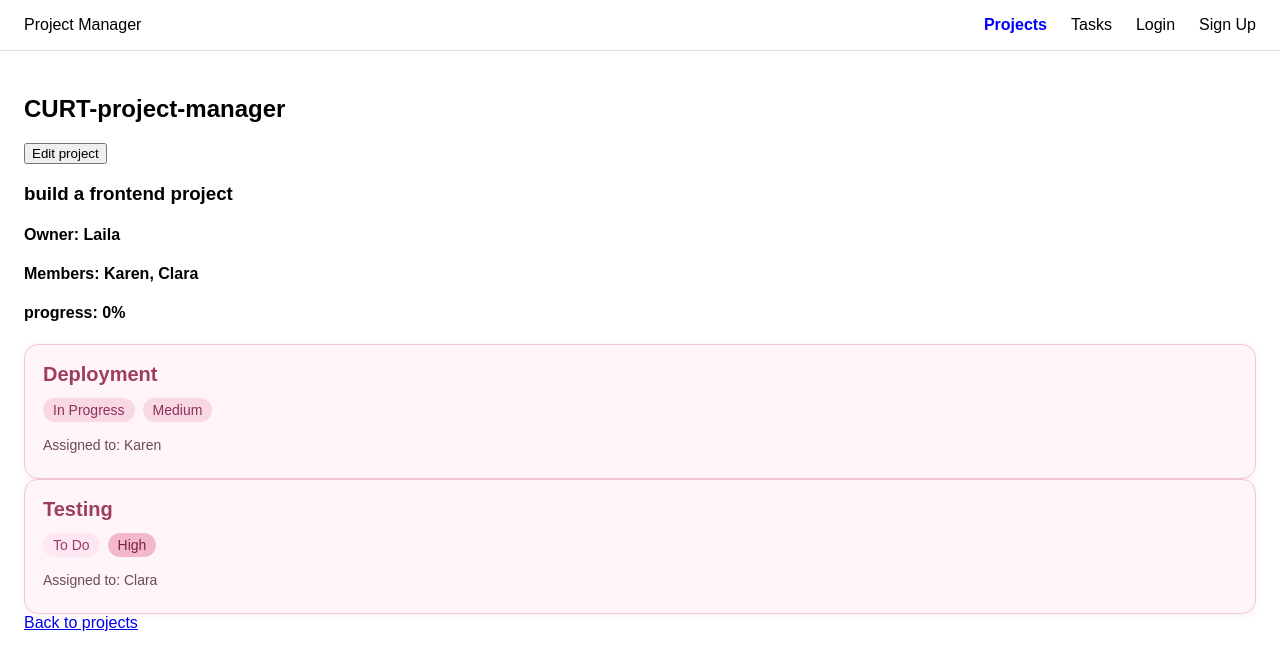
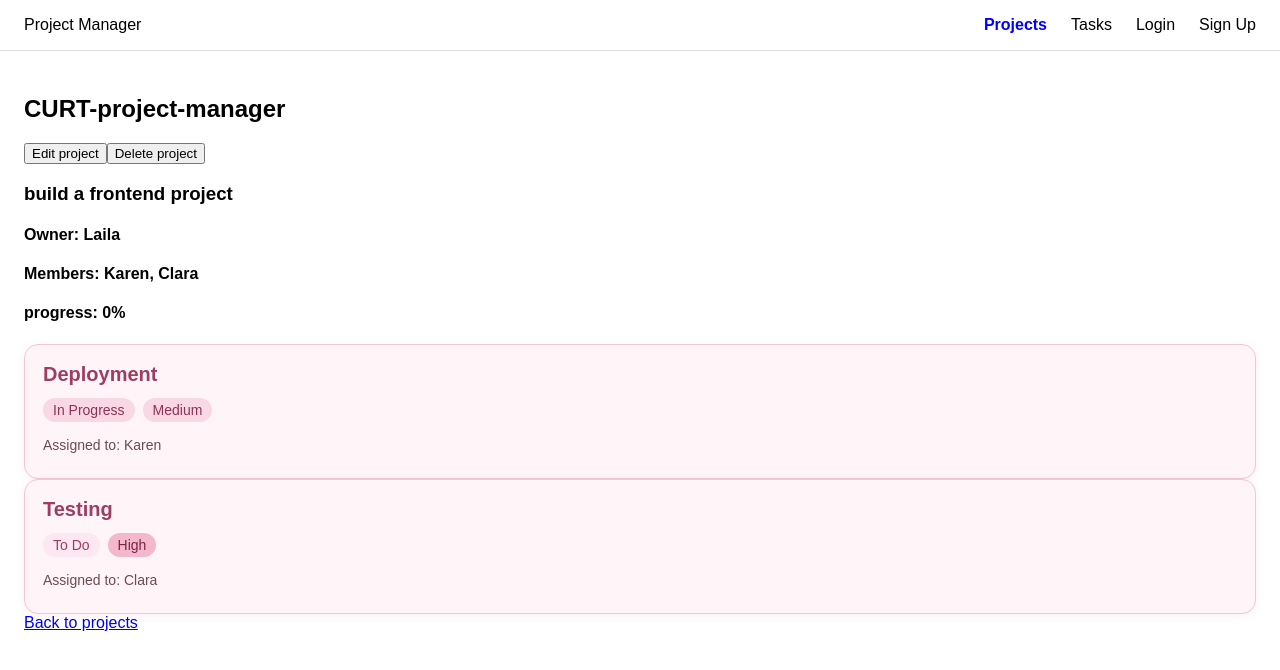
Before and after one commit to karenadel/CURT-Project-Management-System, a React (Vite) app in the folder curt-project-manager/: page /projects/p1 in a window 1280 px wide. Shown: the top 670 px of the page. Built offline with nearby package versions, Linux system fonts and the light colour scheme.

Commit message:
finish project CRUD

```diff
--- a/curt-project-manager/src/context/Provider.jsx
+++ b/curt-project-manager/src/context/Provider.jsx
@@ -37,6 +37,11 @@ export function Provider({ children }) {
         );
     }
 
+    function deleteProject(projectId) {
+        setProjects((prev) => prev.filter((project) => project.Id !== projectId));
+        setTasks((prev) => prev.filter((task) => task.projectId !== projectId));
+    }
+
     const value = {
         projects,
         setProjects,
@@ -45,7 +50,8 @@ export function Provider({ children }) {
         users,
         setUsers,
         addProject,
-        updateProject
+        updateProject,
+        deleteProject
     };
 
     return (
--- a/curt-project-manager/src/pages/ProjectsDetails/ProjectsDetails.jsx
+++ b/curt-project-manager/src/pages/ProjectsDetails/ProjectsDetails.jsx
@@ -1,6 +1,6 @@
 import { useState } from "react";
 import ProjectForm from "../Projects/ProjectForm";
-import { useParams, Link } from "react-router-dom";
+import { useParams, Link,useNavigate } from "react-router-dom";
 import { getProjectById, getProjectProgress, getProjectTasks, getProjectUserIds, getUserById } from "../../utils/helpers";
 import { useAppContext } from "../../context/useAppContext.js";
 import TaskCard from "../Tasks/TaskCard";
@@ -8,7 +8,9 @@ import NotFound from "../../components/common/NotFound";
 
 function ProjectsDetails() {
     const { projectId } = useParams();
-    const {projects, tasks: allTasks, users,updateProject} = useAppContext();
+    const navigate = useNavigate();
+    const {projects, tasks: allTasks, users,updateProject,
+    deleteProject} = useAppContext();
     const [isEditing, setIsEditing] = useState(false);
     const project = getProjectById(projects, projectId);
     if (!project) {
@@ -42,6 +44,12 @@ function ProjectsDetails() {
             </div>
         );
     }
+    function handleDeleteProject() {
+        const confirmed = window.confirm( "Are you sure you want to delete this project?" );
+        if (!confirmed) { return; }
+        deleteProject(project.Id);
+        navigate("/projects");
+    }
 
     const tasks = getProjectTasks(allTasks, project.Id);
     return (
@@ -49,6 +57,7 @@ function ProjectsDetails() {
         <h2 className="project-title">{project.name}</h2>
         {/* TODO:owner only*/}
         <button onClick={() => setIsEditing(true)}>Edit project</button>
+        <button onClick={handleDeleteProject}> Delete project </button>
         <h3>{project.description}</h3>
         <h4>Owner: {getUserById(users, project.ownerId)?.name || "Unknown"}</h4>
         <h4>Members: {getProjectUserIds(project).map((element,i) => {
--- /dev/null
+++ b/curt-project-manager/src/pages/Tasks/TaskForm.jsx
@@ -0,0 +1 @@
+import "./TaskForm.css"
```
Also changed, not shown: curt-project-manager/src/pages/Tasks/TaskForm.css (added).
